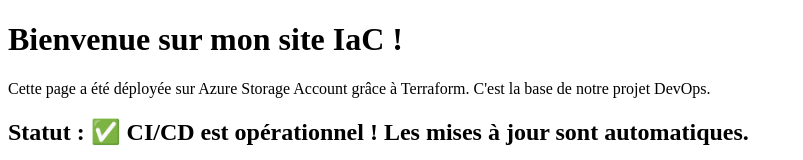
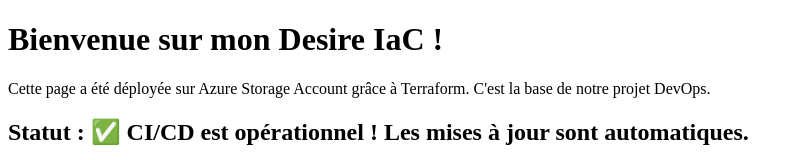
Before and after one commit to amizeromir/mon-projet-iac-devops, a plain HTML site: page index.html in a window 1280 px wide. Shown: the top 160 px of the page, without its empty margins (0-803 px from the left). Drawn offline with Linux system fonts and the light colour scheme.

```diff
--- a/index.html
+++ b/index.html
@@ -6,7 +6,7 @@
 </head>
 <body>
 
-    <h1>Bienvenue sur mon site IaC !</h1>
+    <h1>Bienvenue sur mon Desire IaC !</h1>
     <p>Cette page a été déployée sur Azure Storage Account grâce à Terraform. C'est la base de notre projet DevOps.</p>
     <h2>Statut : ✅ CI/CD est opérationnel ! Les mises à jour sont automatiques.</h2>
 
```
